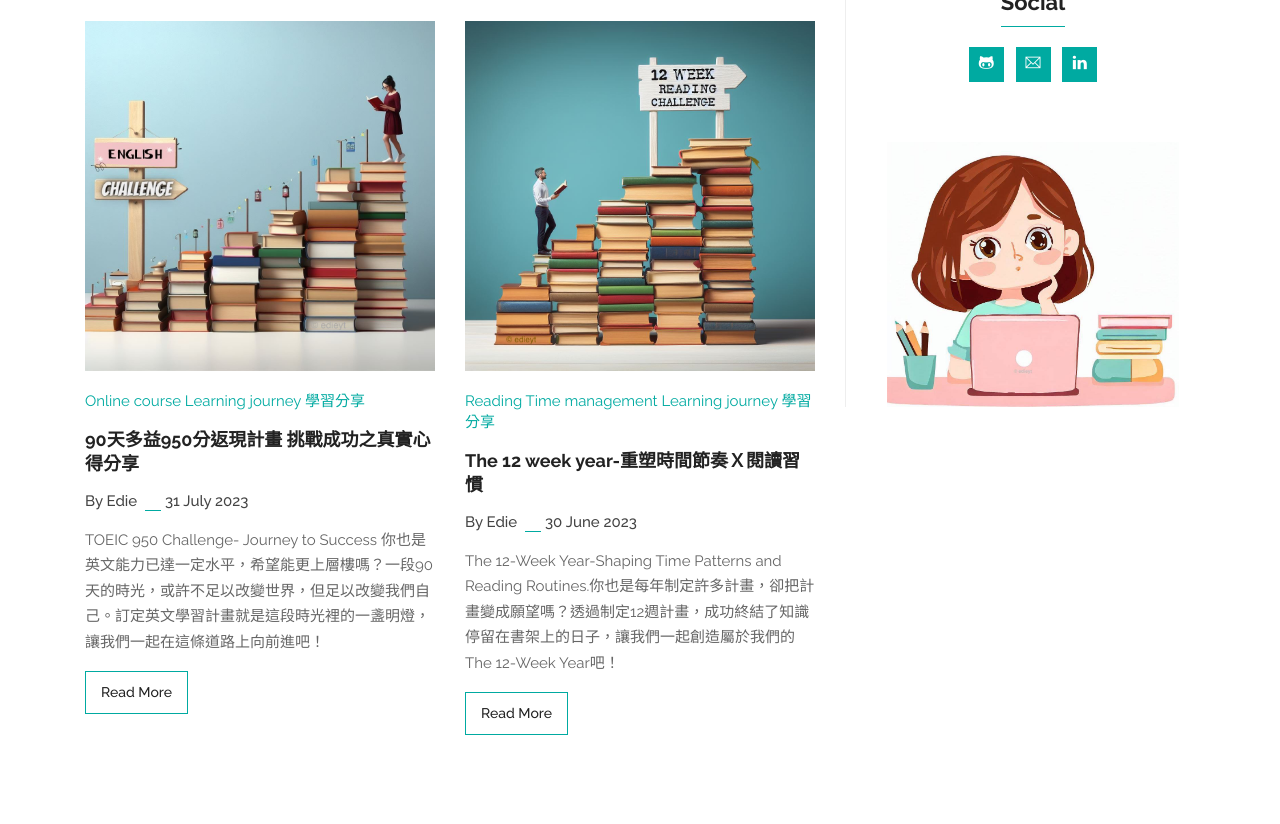
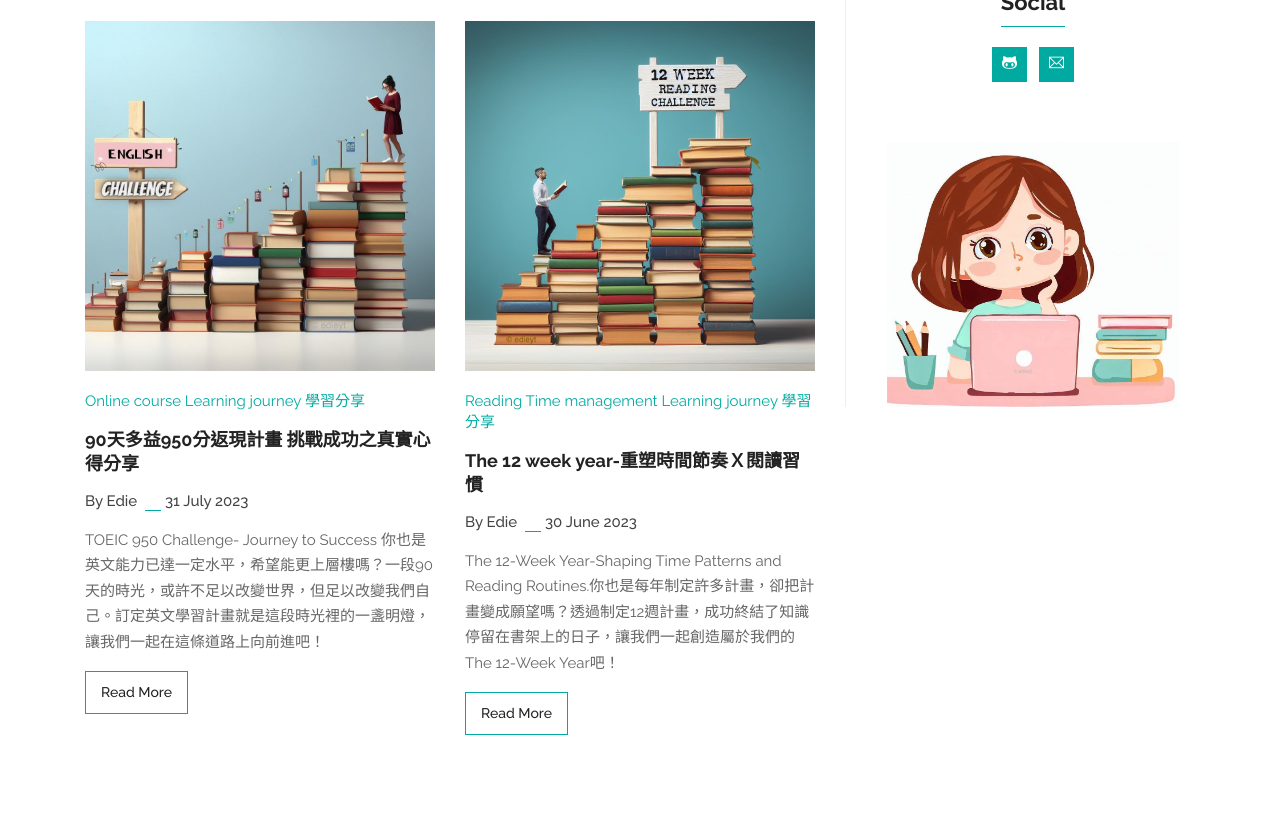
Before and after one commit to edieyt/edieyt.github.io, a plain HTML site: page index.html in a window 1280 px wide. Shown: the part 1975-2799 px from the top of the page. Drawn offline with Linux system fonts and the light colour scheme.

Commit message:
Update index.html

```diff
--- a/index.html
+++ b/index.html
@@ -487,7 +487,7 @@ Hi, it&rsquo;s a pleasure to meet you!</p>
 
         <li class="list-inline-item"><a href="mailto:edie1007110@gmail.com"><i class="ti-email"></i></a></li>
 
-        <li class="list-inline-item"><a href="https://www.linkedin.com/in/edieyt/"><i class="ti-linkedin"></i></a></li>
+<!--         <li class="list-inline-item"><a href="https://www.linkedin.com/in/edieyt/"><i class="ti-linkedin"></i></a></li> -->
 
       </ul>
     </div>
```
